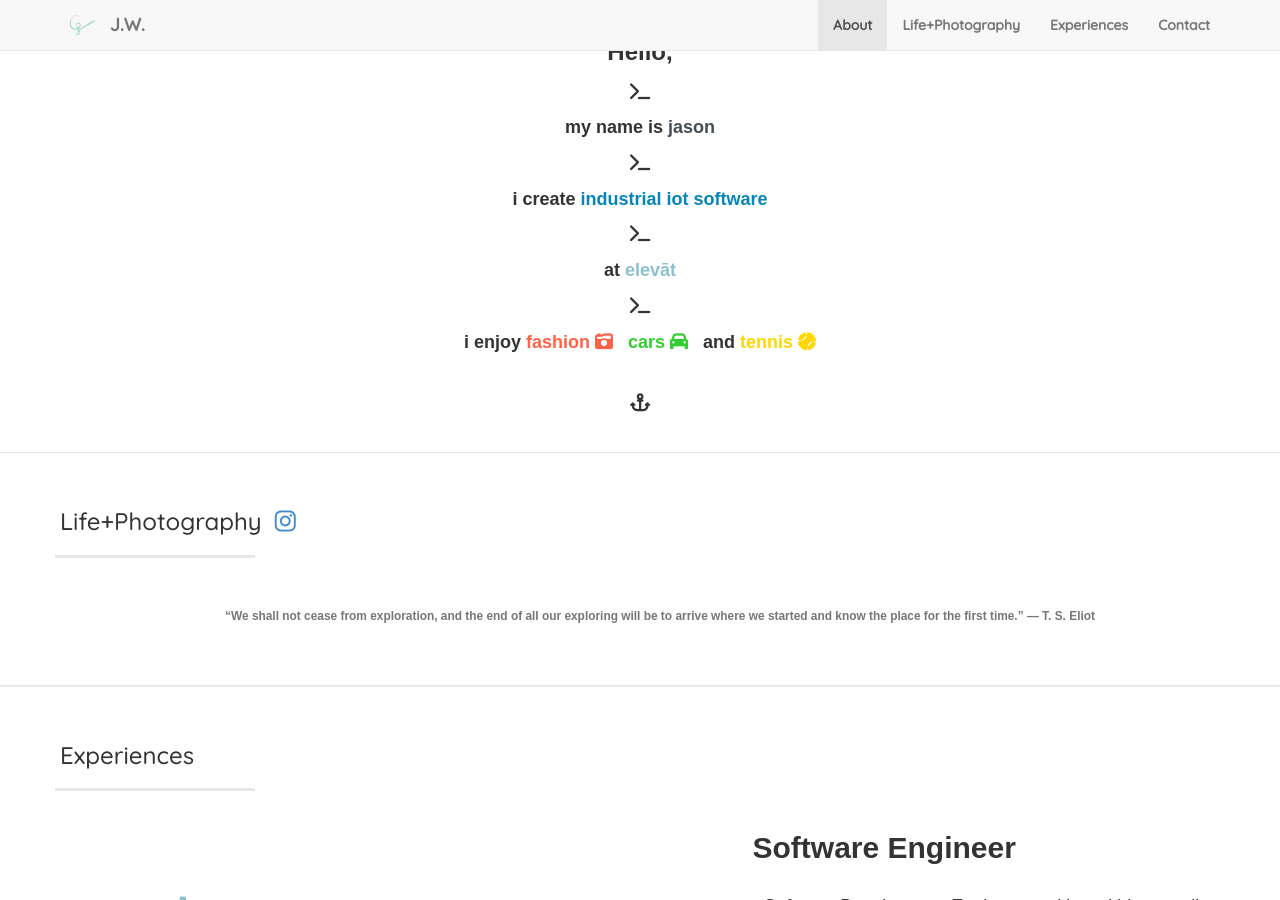
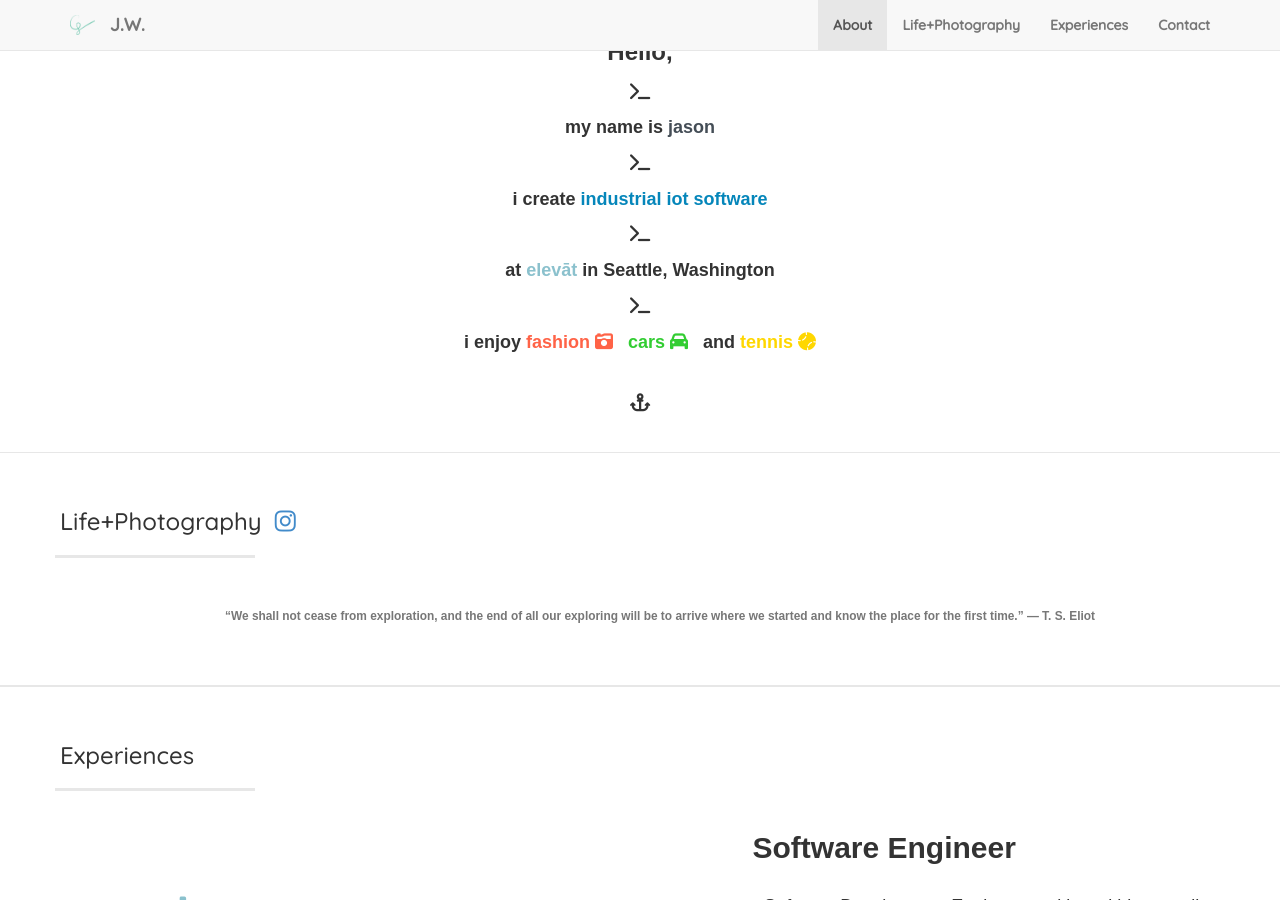
Before and after one commit to jawang94/jawang94.github.io, a Jekyll site: the page built from index.html, in a window 1280 px wide and 900 px high, scrolled down 885 px. Built offline with Jekyll 4.4.1, drawn with Linux system fonts in a browser that asks for light colours; nearby versions of some CDN libraries.

Commit message:
about update

```diff
--- a/_includes/about.html
+++ b/_includes/about.html
@@ -15,7 +15,7 @@
         <p><i class="fa fa-terminal"></i></p>
         <p>
           at
-          <font color="#8bc1cd">elevāt</font>
+          <font color="#8bc1cd">elevāt</font> in Seattle, Washington
         </p>
         <p><i class="fa fa-terminal"></i></p>
         i enjoy
```
